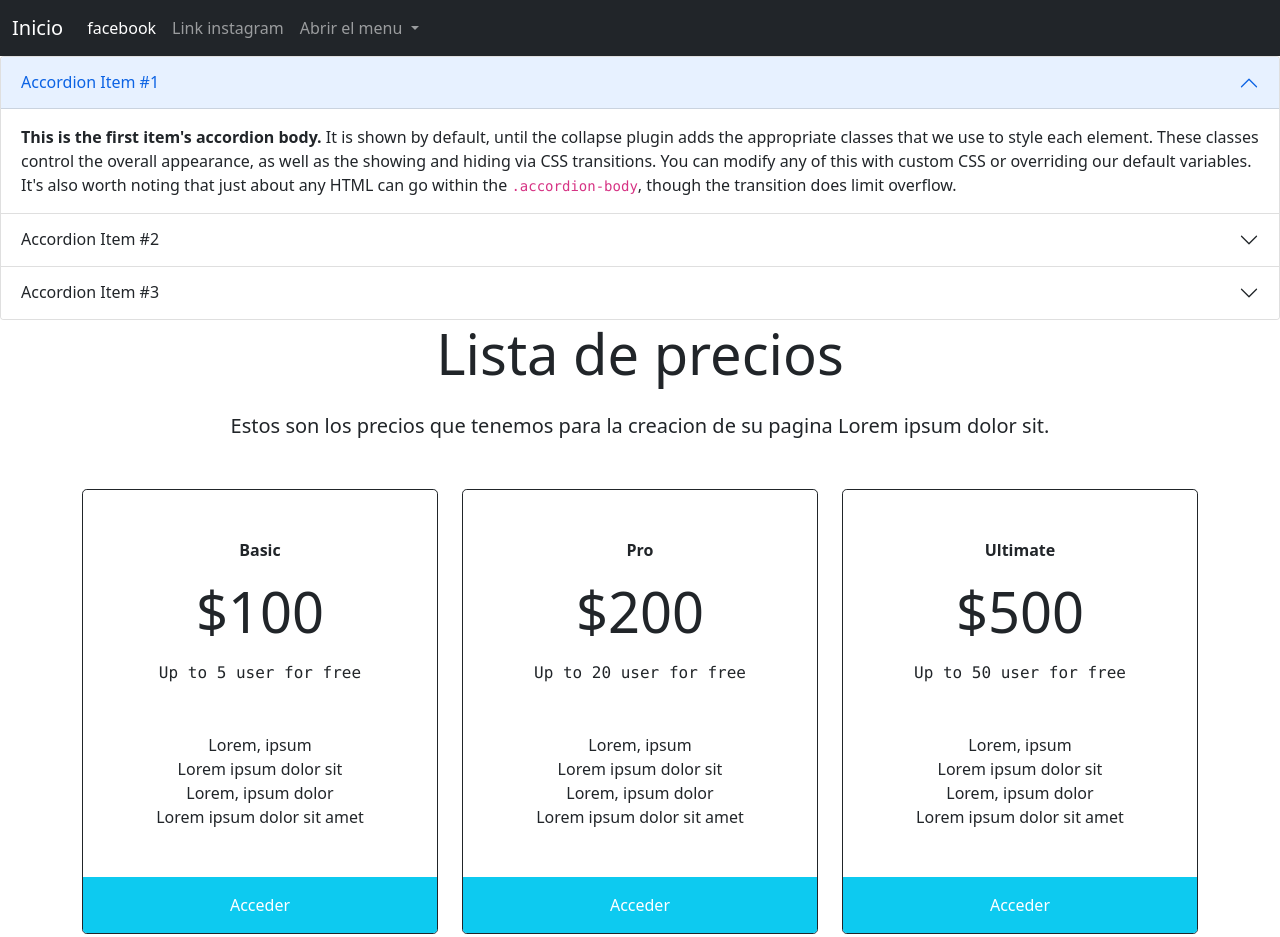
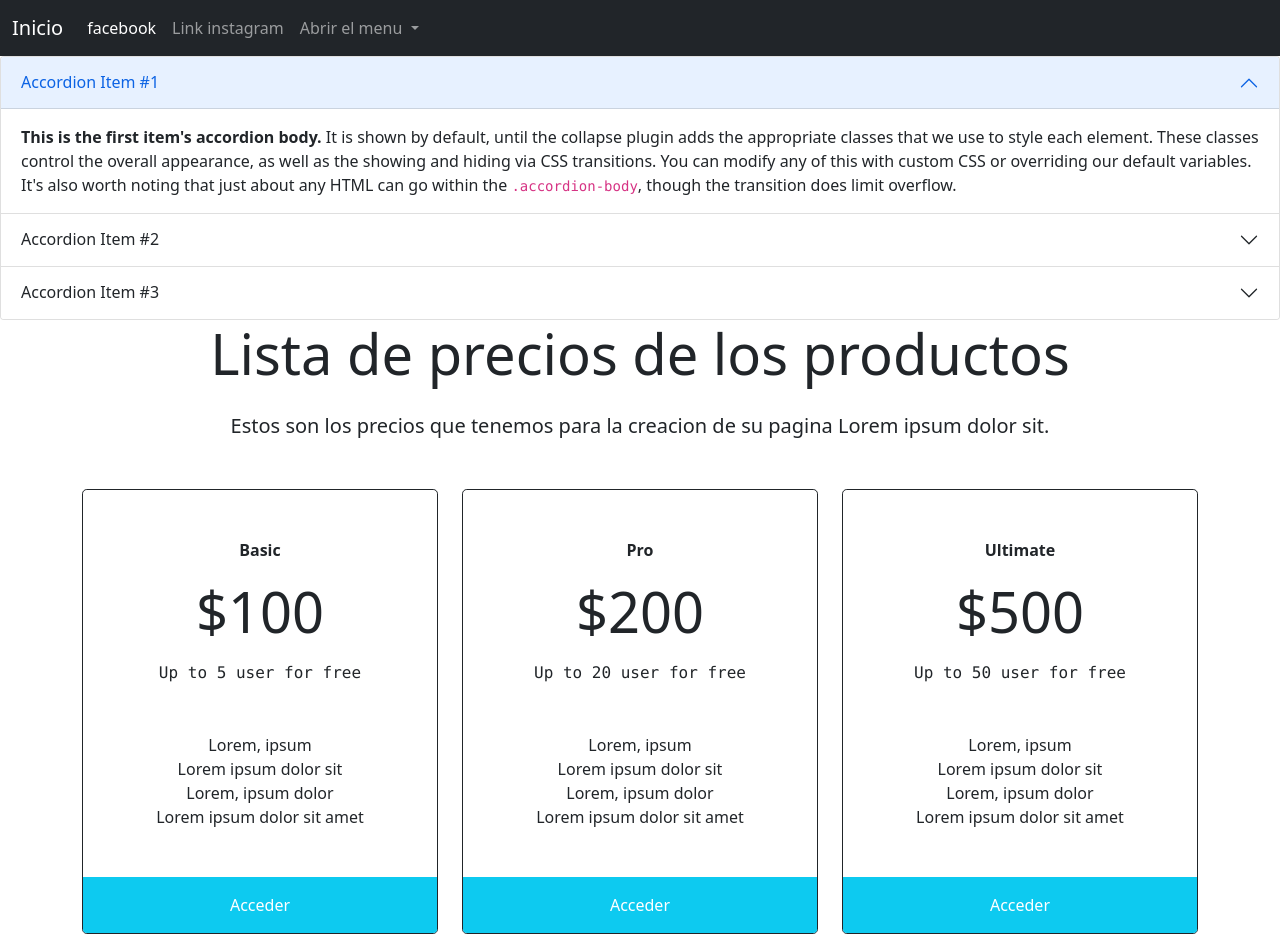
Before and after one commit to SebasPaez91/ejercicio-edwin, a website: page index.html in a window 1280 px wide. Shown: the top 937 px of the page. Drawn offline with nearby package versions, Linux system fonts and the light colour scheme.

Commit message:
Se modifico el titulo en el index

```diff
--- a/index.html
+++ b/index.html
@@ -79,7 +79,7 @@
          </div>
       </div>
       <div class="container altura d-flex flex-column justify-content-center">
-         <h2 class="text-center display-4 mb-4 mt-5 mt-md-0">Lista de precios</h2>
+         <h2 class="text-center display-4 mb-4 mt-5 mt-md-0">Lista de precios de los productos</h2>
          <p class="lead text-center mb-5">Estos son los precios que tenemos para la creacion de su pagina Lorem ipsum dolor sit.</p>
          <main class="row">
             <article class="col-12 col-md-4 text-center mb-5 mb-md-0">
```
